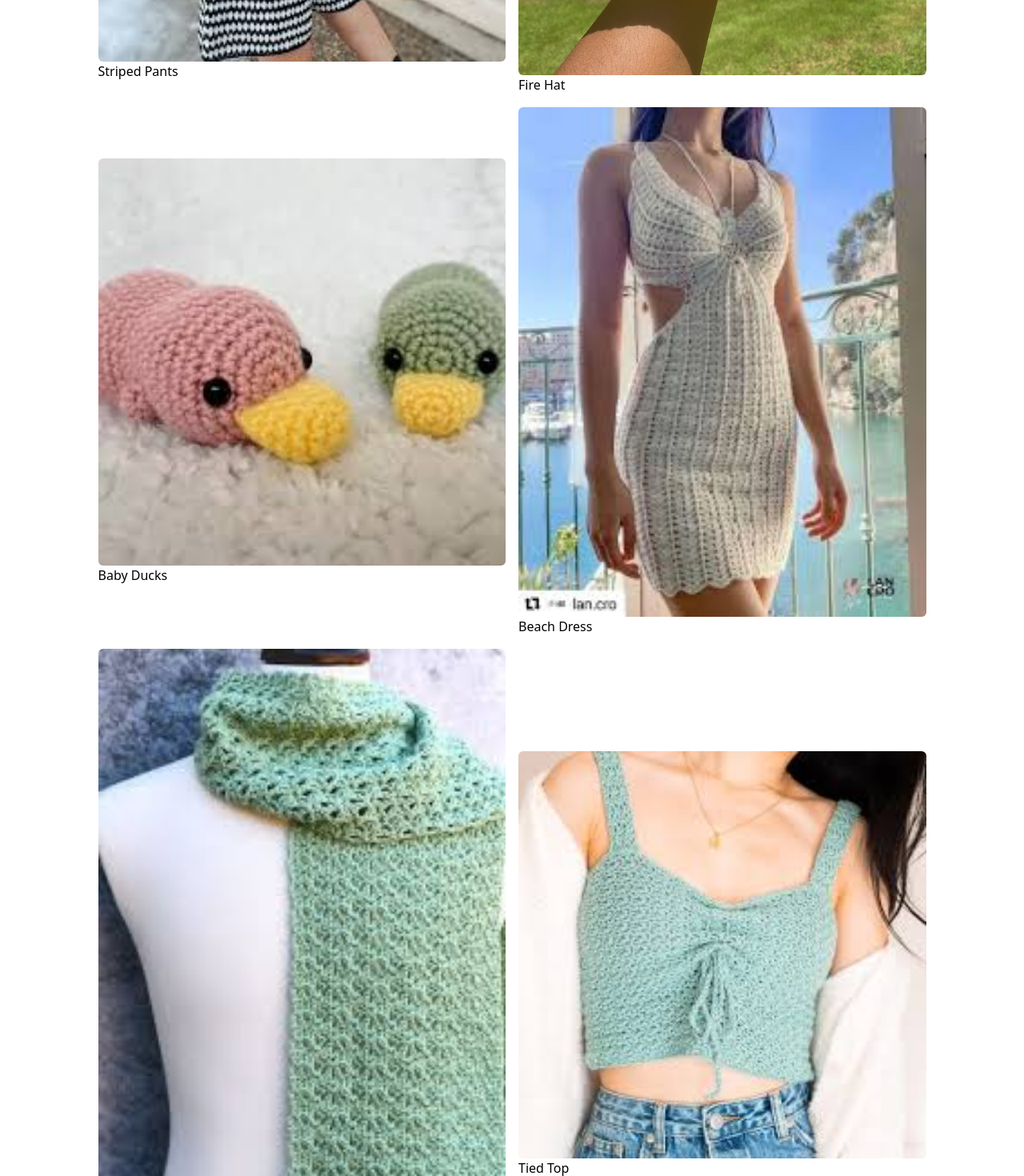
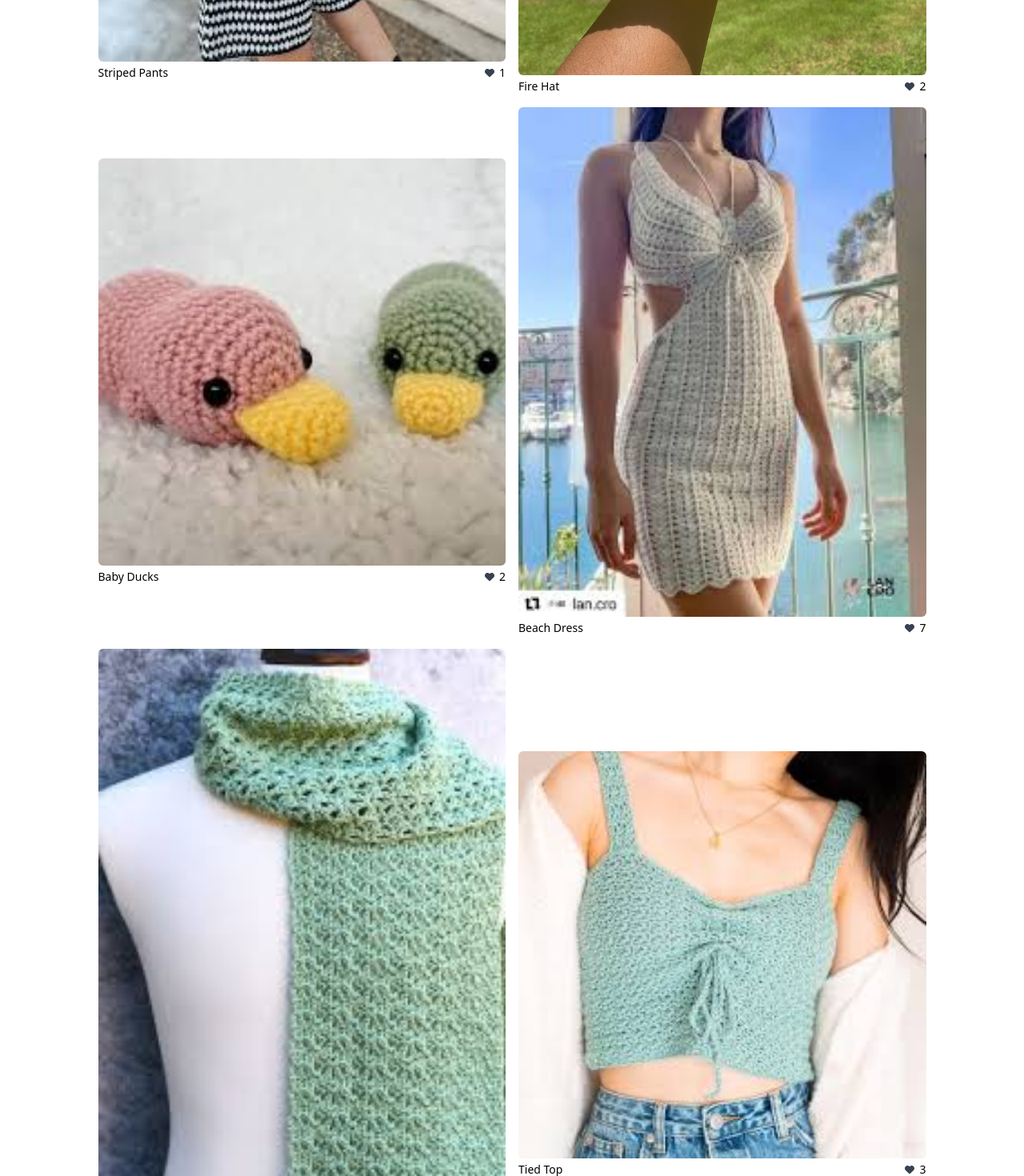
Before and after one commit to kyuhochoilee/croshare, a React (Create React App) app: page /account in a window 1280 px wide. Shown: the part 1330-2800 px from the top of the page at 80% size. Built offline with nearby package versions, Linux system fonts and the light colour scheme.

Commit message:
added some likes to profile page

```diff
--- a/src/components/HomePost.js
+++ b/src/components/HomePost.js
@@ -214,7 +214,7 @@ const HomePost = ({
           </div>
           <div className="absolute top-0 inset-0 z-20 bg-white bg-opacity-50">
             <div className="flex flex-col items-center justify-center min-h-screen">
-              <div className="bg-yellow-300 h-96 w-4/5 rounded-xl p-4 shadow-xl">
+              <div className="bg-yellow-100 h-96 w-4/5 rounded-xl p-4 shadow-xl">
                 <FontAwesomeIcon
                   className="text-2xl z-40"
                   onClick={() => setClicked(!postClicked)}
--- a/src/components/account/AccountPost.js
+++ b/src/components/account/AccountPost.js
@@ -1,13 +1,21 @@
 import React from 'react';
 import Navigation from "../Navigation";
 import { useState } from 'react';
+import { faHeart } from '@fortawesome/free-solid-svg-icons';
+import { FontAwesomeIcon } from "@fortawesome/react-fontawesome";
 
-const AccountPost = ({title, postPic}) => {
+const AccountPost = ({title, postPic, likes}) => {
     return (
       <>
         <div className='flex flex-col px-2 w-1/2'>
             <img className='w-full rounded-md object-cover h-35' src={postPic} alt=""></img>
-            <p>{title}</p>
+            <div className='flex flex-row justify-between items-center pt-1'>
+              <p className='text-sm' >{title}</p>
+              <div className='flex flex-row items-center'>
+                <FontAwesomeIcon icon={faHeart} className="text-xs text-gray-700" />
+                <p className='text-sm pl-1.5'>{likes}</p>
+              </div>
+            </div>
         </div>
       </>
     );
--- a/src/components/account/AccountPosts.js
+++ b/src/components/account/AccountPosts.js
@@ -11,38 +11,46 @@ const AccountPosts = ({ profilePic, username }) => {
           <AccountPost
             title={"Strawberry Dress"}
             postPic={"/patternImgs/strawberryDress.jpg"}
+            likes={3}
           />
           <AccountPost
             title={"Winter Hat"}
             postPic={"/patternImgs/puffyHat.jpg"}
+            likes={4}
           />
         </div>
         <div className="flex flex-row w-full justify-between px-8 pb-4 items-center">
           <AccountPost
             title={"Striped Pants"}
             postPic={"/patternImgs/pants.jpg"}
+            likes={1}
           />
           <AccountPost
             title={"Fire Hat"}
             postPic={"/patternImgs/awesomeHat.webp"}
+            likes={2}
           />
         </div>
         <div className="flex flex-row w-full justify-between px-8 pb-4 items-center">
           <AccountPost
             title={"Baby Ducks"}
             postPic={"/patternImgs/ducks.jpg"}
+            likes={2}
           />
           <AccountPost
             title={"Beach Dress"}
             postPic={"/patternImgs/dress.jpg"}
+            likes={7}
           />
         </div>
         <div className="flex flex-row w-full justify-between px-8 pb-4 items-center">
           <AccountPost
             title={"Thick Scarf"}
             postPic={"/patternImgs/scarf.jpg"}
+            likes={1}
           />
-          <AccountPost title={"Tied Top"} postPic={"/patternImgs/top.jpg"} />
+          <AccountPost title={"Tied Top"} postPic={"/patternImgs/top.jpg"} likes={3}
+ />
         </div>
       </div>
     </>
--- a/src/index.js
+++ b/src/index.js
@@ -2,7 +2,7 @@ import React from 'react';
 import ReactDOM from 'react-dom/client';
 import './index.css';
 import App from './App';
-import reportWebVitals from './reportWebVitals';
+// import reportWebVitals from './reportWebVitals';
 
 const root = ReactDOM.createRoot(document.getElementById('root'));
 root.render(
@@ -14,4 +14,4 @@ root.render(
 // If you want to start measuring performance in your app, pass a function
 // to log results (for example: reportWebVitals(console.log))
 // or send to an analytics endpoint. Learn more: https://bit.ly/CRA-vitals
-reportWebVitals();
+// reportWebVitals();
--- a/src/reportWebVitals.js
+++ /dev/null
@@ -1,13 +0,0 @@
-const reportWebVitals = onPerfEntry => {
-  if (onPerfEntry && onPerfEntry instanceof Function) {
-    import('web-vitals').then(({ getCLS, getFID, getFCP, getLCP, getTTFB }) => {
-      getCLS(onPerfEntry);
-      getFID(onPerfEntry);
-      getFCP(onPerfEntry);
-      getLCP(onPerfEntry);
-      getTTFB(onPerfEntry);
-    });
-  }
-};
-
-export default reportWebVitals;
```
Also changed, not shown: src/setupTests.js (deleted, +0 -5 lines).
